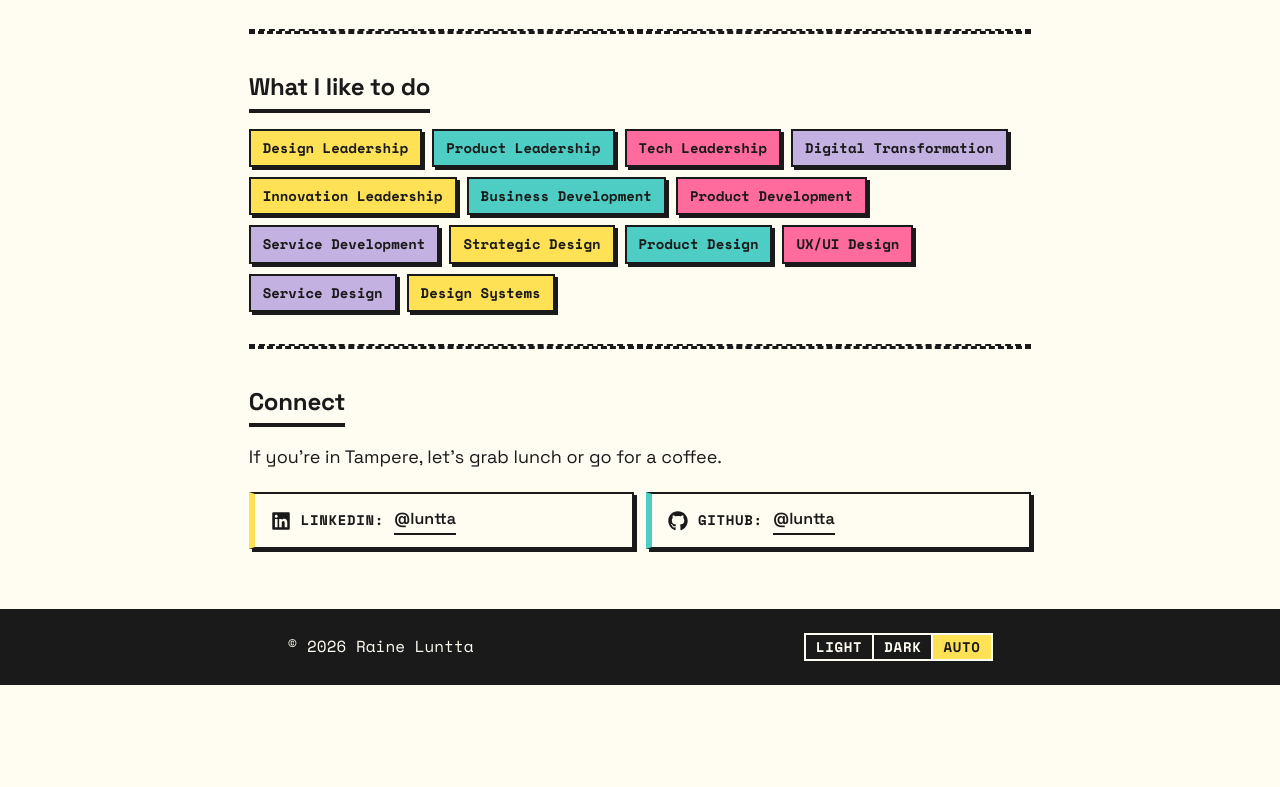
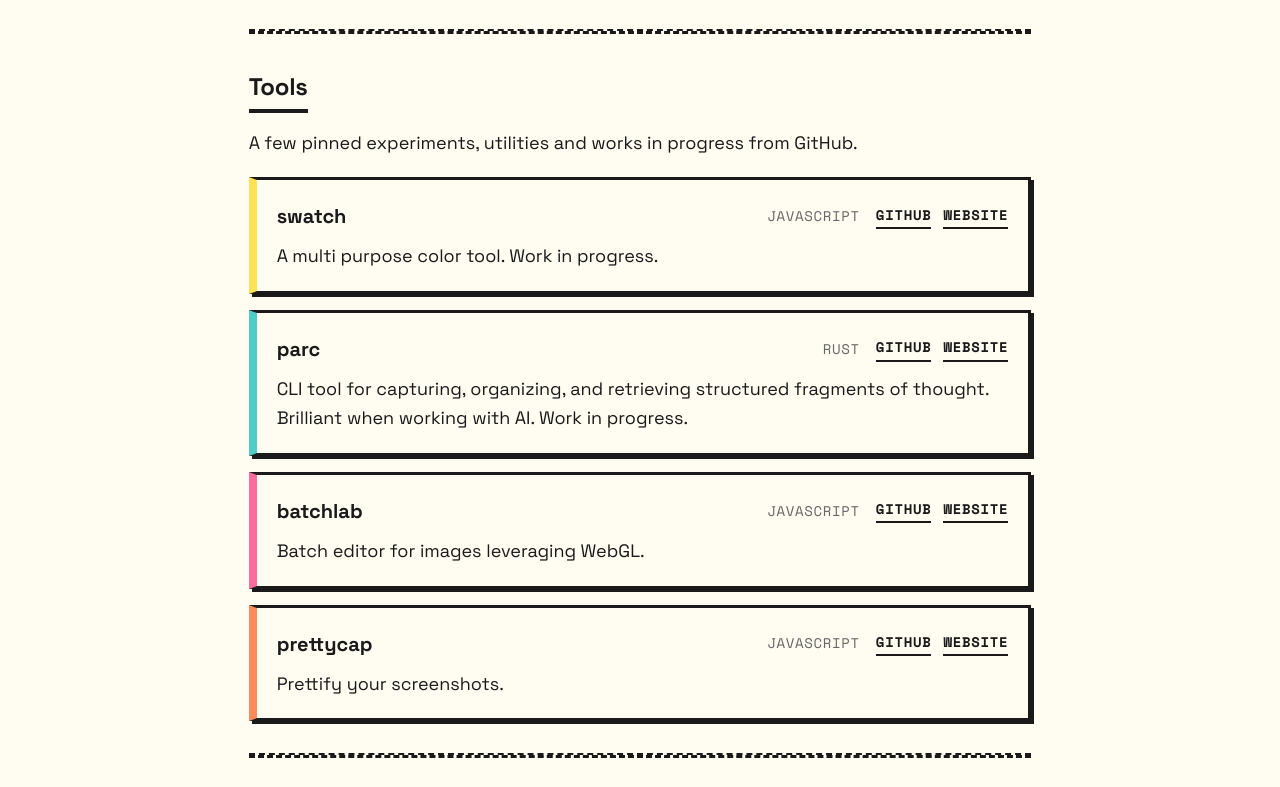
Before and after one commit to luntta/luntta.github.io, an Eleventy site: page src/index.njk in a window 1280 px wide. Shown: the part 905-1692 px from the top of the page. Before the commit the page ends 1590 px from the top, so only its background shows below. Built offline with nearby package versions, Linux system fonts and the light colour scheme; Eleventy itself is replaced by a stand-in of ours; files that its build step writes are made by us from their sources.

Commit message:
Add tools section to homepage

```diff
--- /dev/null
+++ b/src/_data/tools.json
@@ -0,0 +1,34 @@
+[
+	{
+		"name": "swatch",
+		"repo": "luntta/swatch",
+		"githubUrl": "https://github.com/luntta/swatch",
+		"homepageUrl": "https://luntta.fi/swatch/",
+		"description": "A multi purpose color tool. Work in progress.",
+		"language": "JavaScript"
+	},
+	{
+		"name": "parc",
+		"repo": "luntta/parc",
+		"githubUrl": "https://github.com/luntta/parc",
+		"homepageUrl": "http://luntta.fi/parc/",
+		"description": "CLI tool for capturing, organizing, and retrieving structured fragments of thought. Brilliant when working with AI. Work in progress.",
+		"language": "Rust"
+	},
+	{
+		"name": "batchlab",
+		"repo": "luntta/batchlab",
+		"githubUrl": "https://github.com/luntta/batchlab",
+		"homepageUrl": "http://luntta.fi/batchlab/",
+		"description": "Batch editor for images leveraging WebGL.",
+		"language": "JavaScript"
+	},
+	{
+		"name": "prettycap",
+		"repo": "luntta/prettycap",
+		"githubUrl": "https://github.com/luntta/prettycap",
+		"homepageUrl": "https://prettycap.com",
+		"description": "Prettify your screenshots.",
+		"language": "JavaScript"
+	}
+]
--- a/src/assets/css/style.css
+++ b/src/assets/css/style.css
@@ -517,6 +517,110 @@ hr {
 }
 
 /* ==========================================================================
+   TOOLS
+   ========================================================================== */
+
+.tool-list {
+	list-style: none;
+	padding: 0;
+	margin: 0;
+	display: grid;
+	grid-template-columns: 1fr;
+	gap: 1.6rem;
+}
+
+.tool-card {
+	background: var(--white);
+	border: var(--border);
+	box-shadow: var(--shadow-sm);
+	transition: box-shadow 0.15s ease, transform 0.15s ease;
+}
+
+.tool-card:hover {
+	box-shadow: var(--shadow-hover);
+	transform: translate(-3px, -3px);
+}
+
+.tool-card:nth-child(4n+1) {
+	border-left: 8px solid var(--yellow);
+}
+
+.tool-card:nth-child(4n+2) {
+	border-left: 8px solid var(--blue);
+}
+
+.tool-card:nth-child(4n+3) {
+	border-left: 8px solid var(--pink);
+}
+
+.tool-card:nth-child(4n) {
+	border-left: 8px solid var(--orange);
+}
+
+.tool-card__body {
+	display: flex;
+	flex-direction: column;
+	gap: 1rem;
+	min-height: 100%;
+	padding: 2rem;
+}
+
+.tool-card__header {
+	width: 100%;
+}
+
+.tool-card__title-row {
+	display: flex;
+	align-items: center;
+	justify-content: space-between;
+	gap: 1.2rem;
+	flex-wrap: wrap;
+}
+
+.tool-card__title {
+	margin-bottom: 0;
+}
+
+.tool-card__language {
+	font-family: var(--font-mono);
+	font-size: var(--font-size-xsmall);
+	letter-spacing: var(--caps-letter-spacing);
+	text-transform: uppercase;
+}
+
+.tool-card__language {
+	color: var(--text-secondary);
+	font-weight: 400;
+	white-space: nowrap;
+}
+
+.tool-card__description {
+	margin: 0;
+}
+
+.tool-card__meta {
+	display: inline-flex;
+	align-items: center;
+	gap: 1.6rem;
+	flex-wrap: wrap;
+	margin-left: auto;
+}
+
+.tool-card__actions {
+	display: inline-flex;
+	align-items: center;
+	gap: 1.2rem;
+}
+
+.tool-card__action {
+	font-family: var(--font-mono);
+	font-size: var(--font-size-xsmall);
+	font-weight: 700;
+	letter-spacing: var(--caps-letter-spacing);
+	text-transform: uppercase;
+}
+
+/* ==========================================================================
    SOCIAL LINKS
    ========================================================================== */
 
--- a/src/index.njk
+++ b/src/index.njk
@@ -9,7 +9,7 @@ title: ""
 		services, businesses, communities and teams for over 20 years.
 	</p>
 	<p>
-		Currently I'm leading design, enterprise architecture and agile transformation at <a href="https://fintraffic.fi" target="_blank" rel="noopener noreferrer">Fintraffic Railway</a>.
+		Currently I'm leading design, enterprise architecture and agile transformation at <a href="https://fintraffic.fi" target="_blank" rel="noopener noreferrer">Fintraffic Railway</a>. You can also find my experiments on <a href="https://github.com/luntta" target="_blank" rel="noopener noreferrer">GitHub</a>.
 	</p>
 </div>
 <hr>
@@ -41,6 +41,36 @@ title: ""
 	</a>
 </div>
 <hr />
+<div class="section section--tools">
+	<h2 class="section__title">Tools</h2>
+	<p>A few pinned experiments, utilities and works in progress from GitHub.</p>
+	<ul class="tool-list">
+		{%- for tool in tools %}
+		<li class="tool-card">
+			<div class="tool-card__body">
+				<div class="tool-card__header">
+					<div>
+						<div class="tool-card__title-row">
+							<h3 class="tool-card__title">{{ tool.name }}</h3>
+							<div class="tool-card__meta">
+								<span class="tool-card__language">{{ tool.language }}</span>
+								<div class="tool-card__actions">
+									<a href="{{ tool.githubUrl }}" target="_blank" rel="noopener noreferrer" class="tool-card__action">GitHub</a>
+									{%- if tool.homepageUrl %}
+									<a href="{{ tool.homepageUrl }}" target="_blank" rel="noopener noreferrer" class="tool-card__action">Website</a>
+									{%- endif %}
+								</div>
+							</div>
+						</div>
+					</div>
+				</div>
+				<p class="tool-card__description">{{ tool.description }}</p>
+			</div>
+		</li>
+		{%- endfor %}
+	</ul>
+</div>
+<hr />
 <div class="section section--skills">
 	<h2 class="section__title">What I like to do</h2>
 	<ul class="pills">
```
